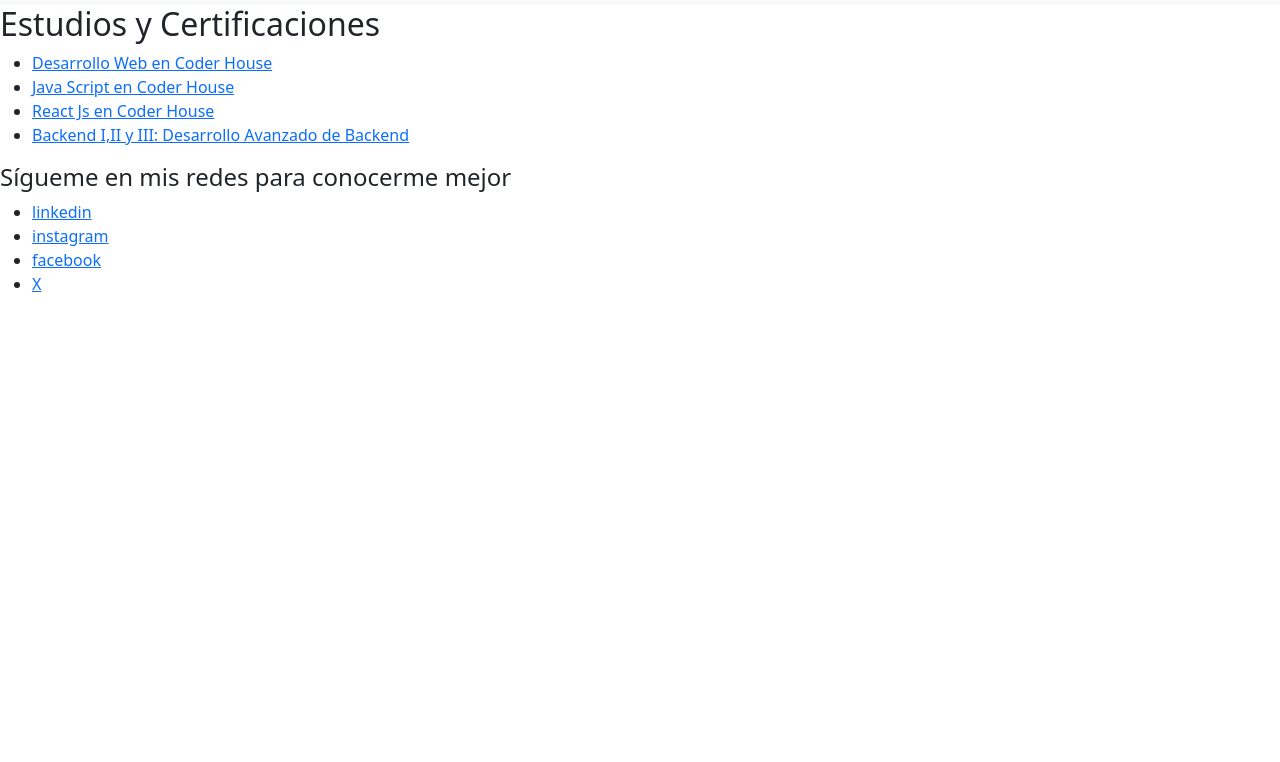
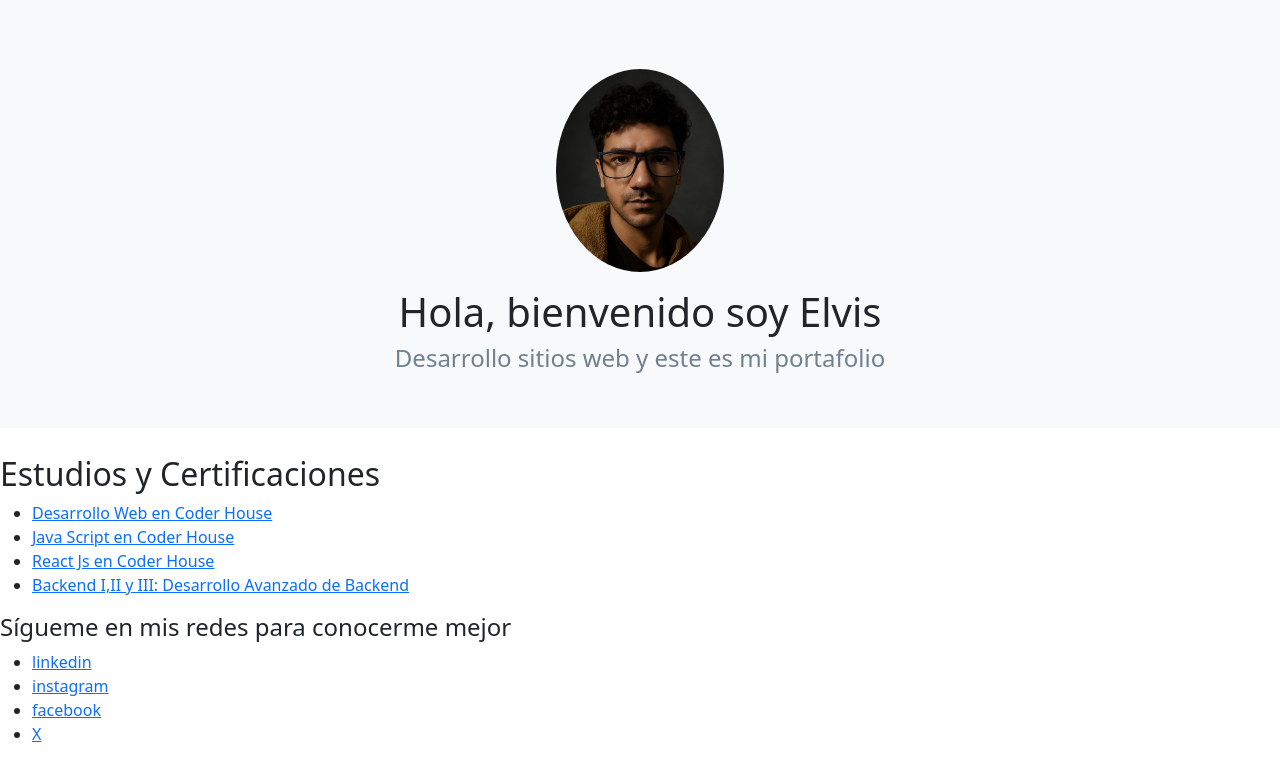
Before and after one commit to melvisj/Portfolio-Elvis-Marquez-Web-Developer-Full-Stack, a plain HTML site: page index.html in a window 1280 px wide. Shown: the part 52-814 px from the top of the page. Drawn offline with nearby package versions, Linux system fonts and the light colour scheme; a web font is replaced by a local one.

Commit message:
se actualiazo la foto de perfil, se agrego el hero content, se agrego un font nuevo entre otras adiciones menores al css

```diff
--- a/index.html
+++ b/index.html
@@ -29,6 +29,12 @@
       integrity="sha512-H1+8CvbbMB2HRsQ9..."
       crossorigin="anonymous"
       referrerpolicy="no-referrer"
+    />
+    <link rel="preconnect" href="https://fonts.googleapis.com" />
+    <link rel="preconnect" href="https://fonts.gstatic.com" crossorigin />
+    <link
+      href="https://fonts.googleapis.com/css2?family=Rubik+Dirt&display=swap"
+      rel="stylesheet"
     />
     <!-- CSS  -->
     <link rel="stylesheet" href="./styles.css" />
@@ -133,7 +139,20 @@
         </div>
       </nav>
     </header>
-    <!-- estudios -->
+    <!-- hero  -->
+    <main>
+      <section class="hero align-items-strech">
+        <div class="hero-principal bg-body-tertiary">
+          <img
+            class="hero-image img-fluid"
+            src="assets/images/elvis.jpeg"
+            alt="foto de elvis marquez desarrollador web full stack"
+          />
+          <h1>Hola, bienvenido soy Elvis</h1>
+          <h2>Desarrollo sitios web y este es mi portafolio</h2>
+        </div>
+      </section>
+      <!-- estudios y proyectos-->
       <div class="contenedor-principal">
         <aside class="barra-lateral">
           <h2>Estudios y Certificaciones</h2>
@@ -147,7 +166,9 @@
               <li>
                 <a href="./estudios.html#java">Java Script en Coder House</a>
               </li>
-            <li><a href="./estudios.html#react">React Js en Coder House</a></li>
+              <li>
+                <a href="./estudios.html#react">React Js en Coder House</a>
+              </li>
               <li>
                 <a href="./estudios.html#backend"
                   >Backend I,II y III: Desarrollo Avanzado de Backend</a
@@ -157,6 +178,7 @@
           </nav>
         </aside>
       </div>
+    </main>
     <!-- pie de pagina -->
     <footer class="pie-de-pagina">
       <h4>
--- a/styles.css
+++ b/styles.css
@@ -7,3 +7,30 @@
 .navbar-collapse {
   justify-content: end;
 }
+
+/* hero  */
+.hero {
+  min-height: 450px;
+  text-align: center;
+}
+
+.hero-principal h1 {
+  font-family: "Rubik Dirt", system-ui;
+  font-weight: 2.5rem;
+  font-style: normal;
+}
+
+.hero-principal h2 {
+  font-size: 1.5rem;
+  color: slategrey;
+}
+.hero-principal {
+  padding: 3rem;
+}
+
+.hero-image {
+  width: 200px;
+  height: 200px;
+  border-radius: 50%;
+  padding: 1rem;
+}
```
Also changed, not shown: assets/images/elvis.jpeg (added), assets/images/elvis.jpg (deleted). Lines whose indentation alone changed are shown as unchanged.
